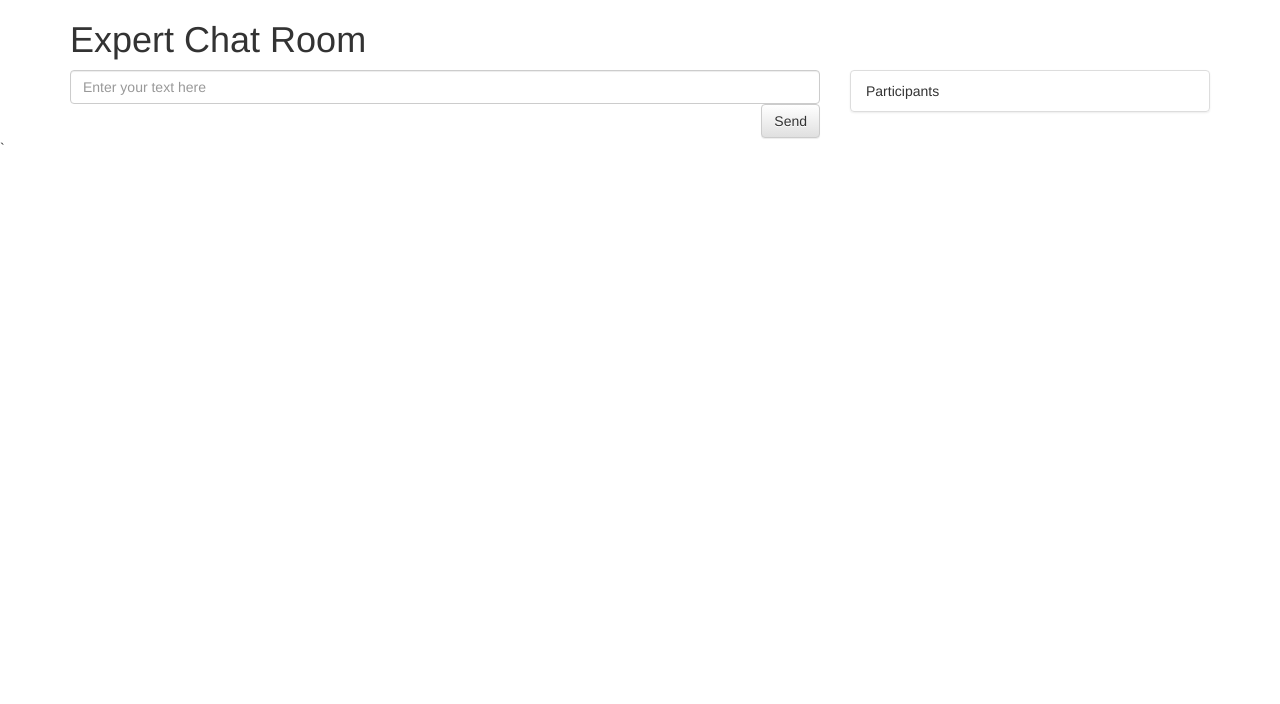
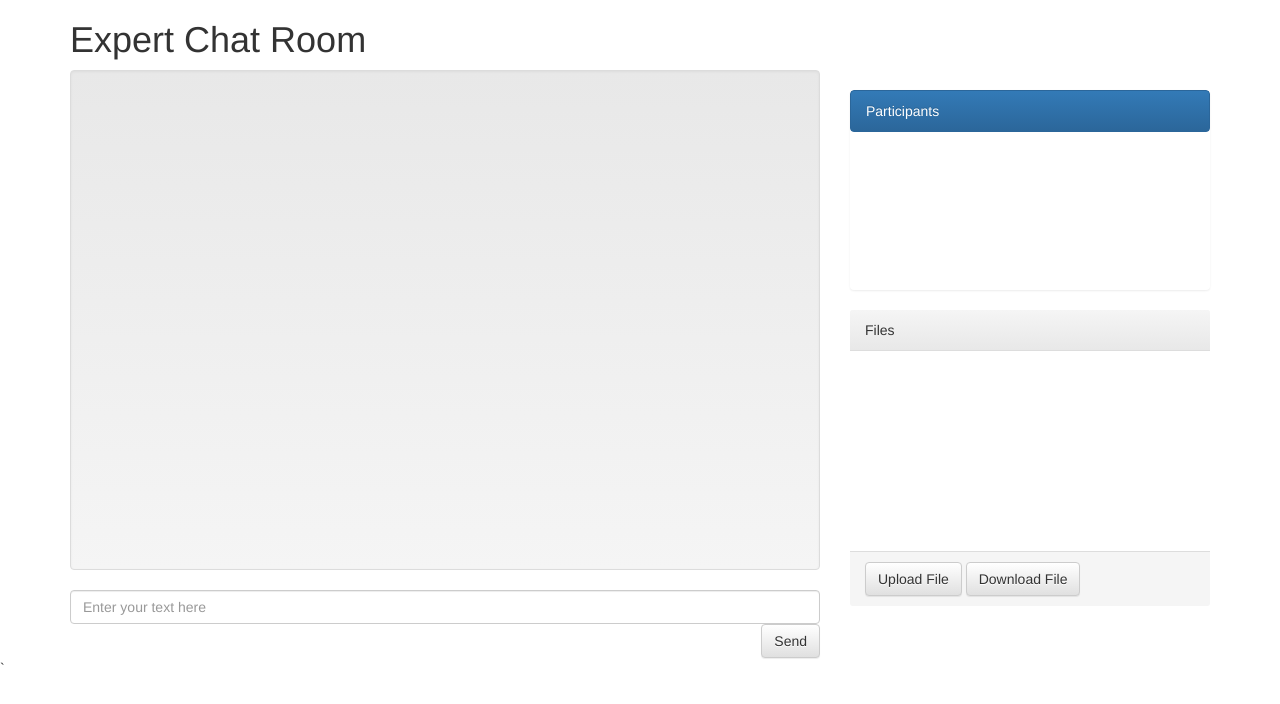
Before and after one commit to aramini/CSE-591-Chat-Application, a website: page chat.html in a window 1280 px wide. Drawn offline with nearby package versions, Linux system fonts and the light colour scheme; no server answers.

Commit message:
modified chat and app js files

```diff
--- a/app.js
+++ b/app.js
@@ -7,8 +7,8 @@ app.get('/', function(req, res){
   res.sendFile(path.join(__dirname + '/index.html'));
 });
 
-http.listen(3000, function(){
-  console.log('listening on *:3000');
+http.listen(3001, function(){
+  console.log('listening on *:3001');
 });
 
 var usernames={};
--- a/chat.html
+++ b/chat.html
@@ -28,16 +28,30 @@
       <div class="col-xs-8">
       <form class="form-horizontal">
 
-	<div id="chat"></div>
+	<div id="chat" class="well" style="height:500px; overflow-y:auto;"></div>
         <input type="text" class="form-control" id="reply-box" placeholder="Enter your text here"></input>
         <button class="btn btn-default pull-right"type="button" id="send">Send</button>
       </form>
      </div>
      <div class="col-xs-4">
-     <ul class="list-group" id="list-participants">
-        <li class="list-group-item">Participants</li>
+     <ul class="list-group" id="list-teachers">
+
+     </ul>
+     <ul class="list-group" id="list-participants" style="height:200px; overflow-y:scroll;" >
+        <li class="list-group-item active">Participants</li>
     </ul>
+      <div class="panel-default">
+	<div class="panel-heading">Files</div>
+        <div class="panel-body" style="height:200px;">
+
+        </div>
+	<div class="panel-footer">
+		<button class="btn btn-default" id="upload">Upload File</button>
+		<button class="btn btn-default" id="download">Download File</button>
+        </div>
+      </div>
      </div>
+
    </div>
    </div>
     <!-- jQuery (necessary for Bootstrap's JavaScript plugins) -->
```
